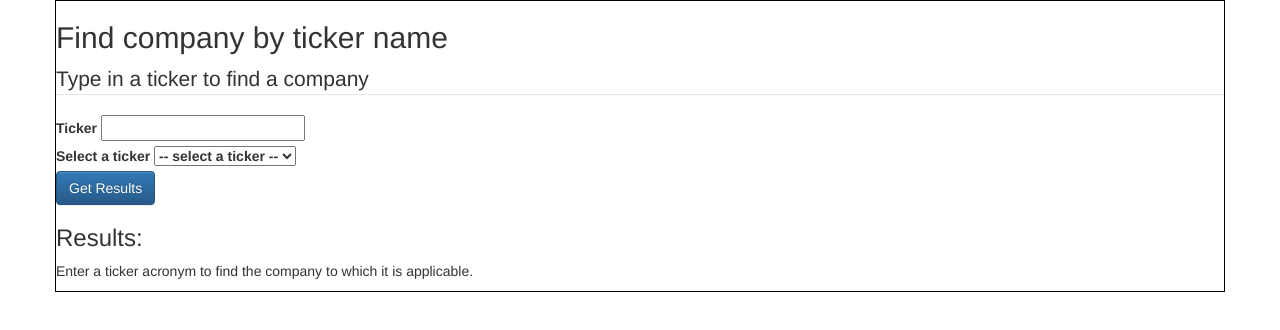
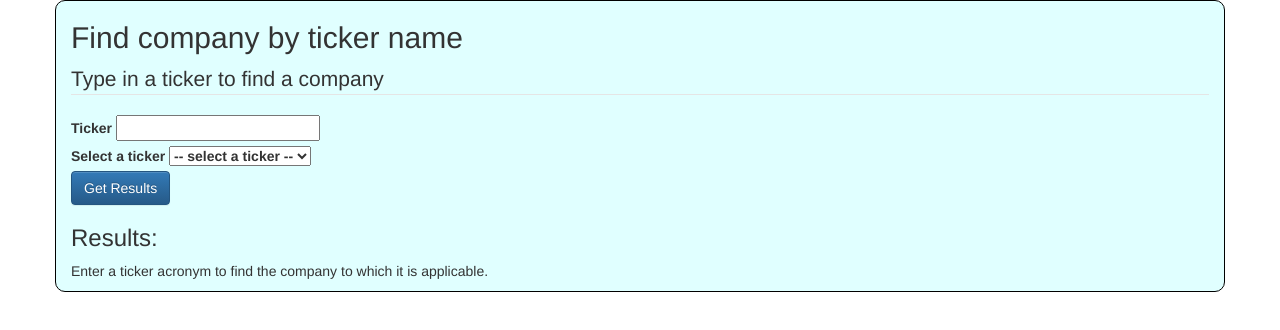
Before and after one commit to chickenlipnerd/express_api_testing, a website: page index.html in a window 1280 px wide. Drawn offline with nearby package versions, Linux system fonts and the light colour scheme; no server answers.

Commit message:
Update look and feel of UI.

```diff
--- a/index.html
+++ b/index.html
@@ -111,14 +111,17 @@
         });
     </script>
     <style>
-        #form-get-companies-by-ticker {
+        #express-ajax-get-companies {
             border: solid black 1px;
+            border-radius: 10px;
+            background: lightcyan;
         }
     </style>
 </head>
 <body>
     <div class="container" id="express-ajax-get-companies">
         <div class="row">
+            <div class="col-md-12">
                 <section id="form-get-companies-by-ticker">
                     <h2>Find company by ticker name</h2>
                     <fieldset name="filter-by-ticker">
@@ -145,6 +148,7 @@
                 </section>
 			</div>
         </div>
+    </div>
     <!-- jQuery (necessary for Bootstrap's JavaScript plugins) -->
     <script src="https://ajax.googleapis.com/ajax/libs/jquery/1.12.4/jquery.min.js"></script>
     <!-- Latest compiled and minified JavaScript -->
```
Also changed, not shown: 1 other file. Lines whose indentation alone changed are shown as unchanged.
